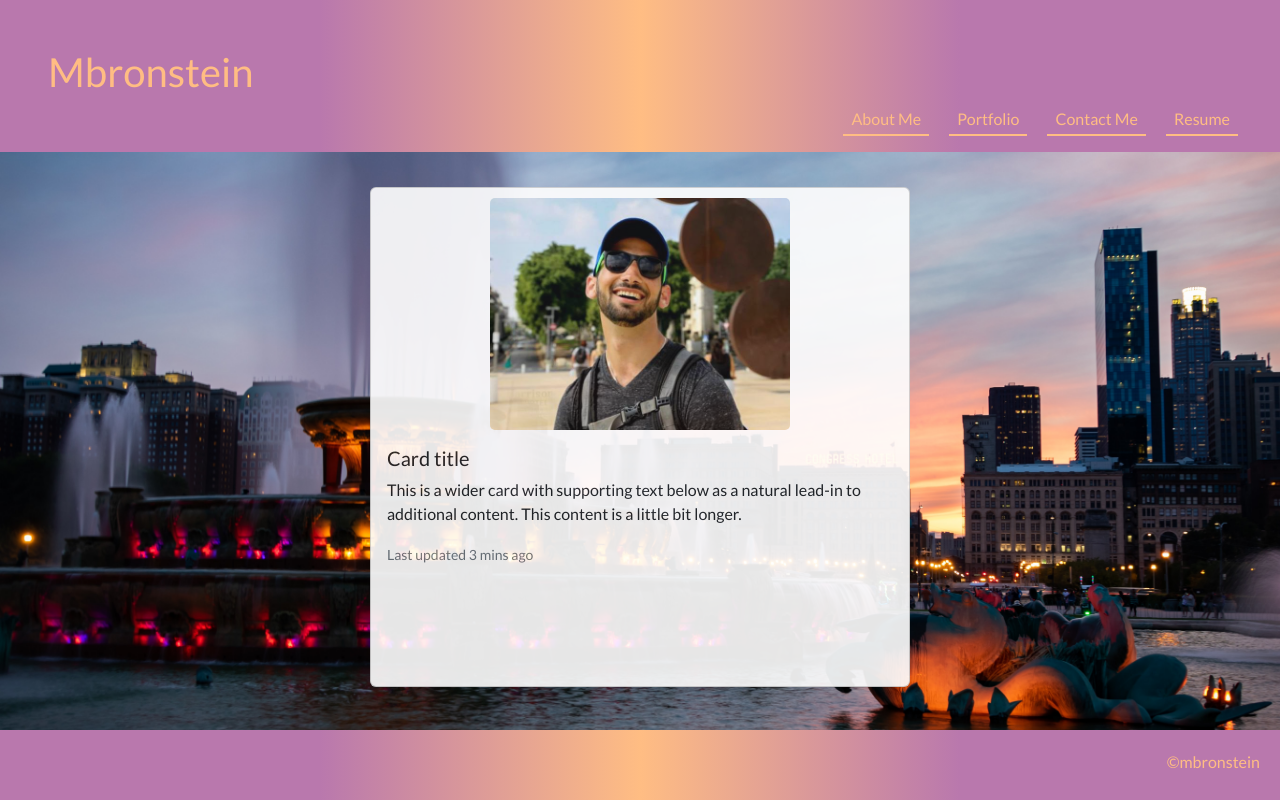
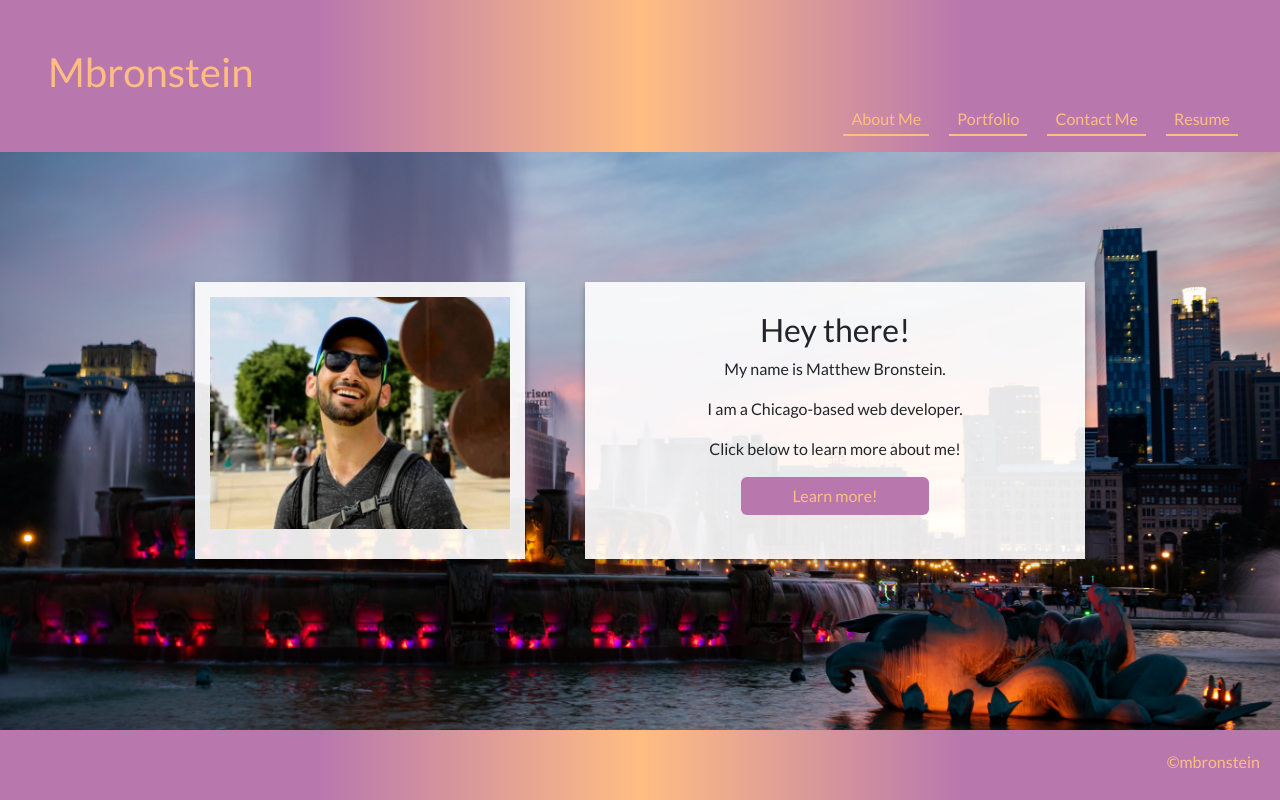
Before and after one commit to mbronstein1/My-Portfolio, a React (Create React App) app: page / in a window 1280 px wide. Built offline with nearby package versions, Linux system fonts and the light colour scheme.

Commit message:
finished homepage design and functionality

```diff
--- a/src/App.js
+++ b/src/App.js
@@ -8,7 +8,7 @@ function App() {
 
   const renderPage = () => {
     if (currentPage === '/') {
-      return <Home />;
+      return <Home currentPage={currentPage} handlePageChange={handlePageChange} />;
     };
     // if (currentPage === 'about') {
     //   return <About />;
--- a/src/components/Header/Header.css
+++ b/src/components/Header/Header.css
@@ -1,6 +1,5 @@
 .header {
     background-image: linear-gradient(to right, rgb(185,120,173), rgb(185,120,173), rgb(255,189,131),  rgb(185,120,173), rgb(185,120,173));
-    /* height: 200px; */
 }
 
 .header h1:hover {
--- a/src/components/Navigation/Navbar.js
+++ b/src/components/Navigation/Navbar.js
@@ -26,9 +26,7 @@ export default function Navbar({ currentPage, handlePageChange }) {
         <nav className="navbar navbar-expand-lg align-self-end mb-2 custom-nav">
             <div className="container-fluid">
                 <button className="navbar-toggler custom-toggler" type="button" data-bs-toggle="collapse" data-bs-target="#navbarNav" aria-controls="navbarNav" aria-expanded="false" aria-label="Toggle navigation">
-                    <span className="navbar-toggler-icon">
-                        {/* <i class="fas fa-bars custom-hamburger"></i> */}
-                    </span>
+                    <span className="navbar-toggler-icon"></span>
                 </button>
                 <div className="collapse navbar-collapse " id="navbarNav">
                     <ul className="navbar-nav">
--- a/src/pages/Home.css
+++ b/src/pages/Home.css
@@ -1,12 +1,43 @@
-.custom-card {
-    margin: 35px auto;
-    height: 500px !important;
-    opacity: .9;
-    align-items: center
+.polaroid {
+    background: rgba(255, 255, 255, .9);
+    padding: 15px 15px 30px;
+    margin-top: 130px !important;
+    margin-right: 30px;
+    text-align: center;
+    text-decoration: none;
+    -webkit-box-shadow: 0 4px 6px rgba(0, 0, 0, .3);
+    -moz-box-shadow: 0 4px 6px rgba(0, 0, 0, .3);
+    box-shadow: 0 4px 6px rgba(0, 0, 0, .3);
 }
 
-.custom-card img {
+.polaroid img {
+    display: block;
     width: 300px;
-    border-radius: 5px;
-    margin-top: 10px
+    margin: 0 auto;
 }
+
+.text-content {
+    background: rgba(255, 255, 255, .9);
+    padding: 15px 15px 30px;
+    margin-top: 130px;
+    margin-left: 30px;
+    width: 500px;
+    text-align: center;
+    -webkit-box-shadow: 0 4px 6px rgba(0, 0, 0, .3);
+    -moz-box-shadow: 0 4px 6px rgba(0, 0, 0, .3);
+    box-shadow: 0 4px 6px rgba(0, 0, 0, .3);
+}
+
+button.custom-btn {
+    background-color: rgb(185, 120, 173);
+    width: 40%;
+    margin: 0 auto;
+    color: rgb(255, 189, 131);
+    transition: .5s;
+}
+
+button.custom-btn:hover {
+    background-color: rgb(168, 108, 157);
+    color: rgb(230, 186, 146);
+    transform: scale(1.1);
+}
--- a/src/pages/Home.js
+++ b/src/pages/Home.js
@@ -2,14 +2,21 @@ import React from "react";
 import ProfilePic from '../assets/images/Profile-Pic.jpg';
 import './Home.css'
 
-export default function Home() {
+export default function Home({ currentPage, handlePageChange }) {
     return (
-        <div className="card mb-3 custom-card" style={{ maxWidth: "540px" }}>
-            <img src={ProfilePic} className="card-img-top" alt="Profile Pic" />
-            <div className="card-body">
-                <h5 className="card-title">Card title</h5>
-                <p className="card-text">This is a wider card with supporting text below as a natural lead-in to additional content. This content is a little bit longer.</p>
-                <p className="card-text"><small class="text-muted">Last updated 3 mins ago</small></p>
+        <div className="container-fluid d-flex justify-content-center">
+            <div className="polaroid">
+                <img src={ProfilePic} title="Profile Pic" alt="Profile Pic" />
+            </div>
+            <div className="text-content d-flex flex-column justify-content-center">
+                <h2>Hey there!</h2>
+                <p>My name is Matthew Bronstein.</p>
+                <p>I am a Chicago-based web developer.</p>
+                <p>Click below to learn more about me!</p>
+                <a href="about"
+                    onClick={() => handlePageChange('about')}>
+                    <button type='button' className='btn custom-btn'>Learn more!</button>
+                </a>
             </div>
         </div>
     )
```
